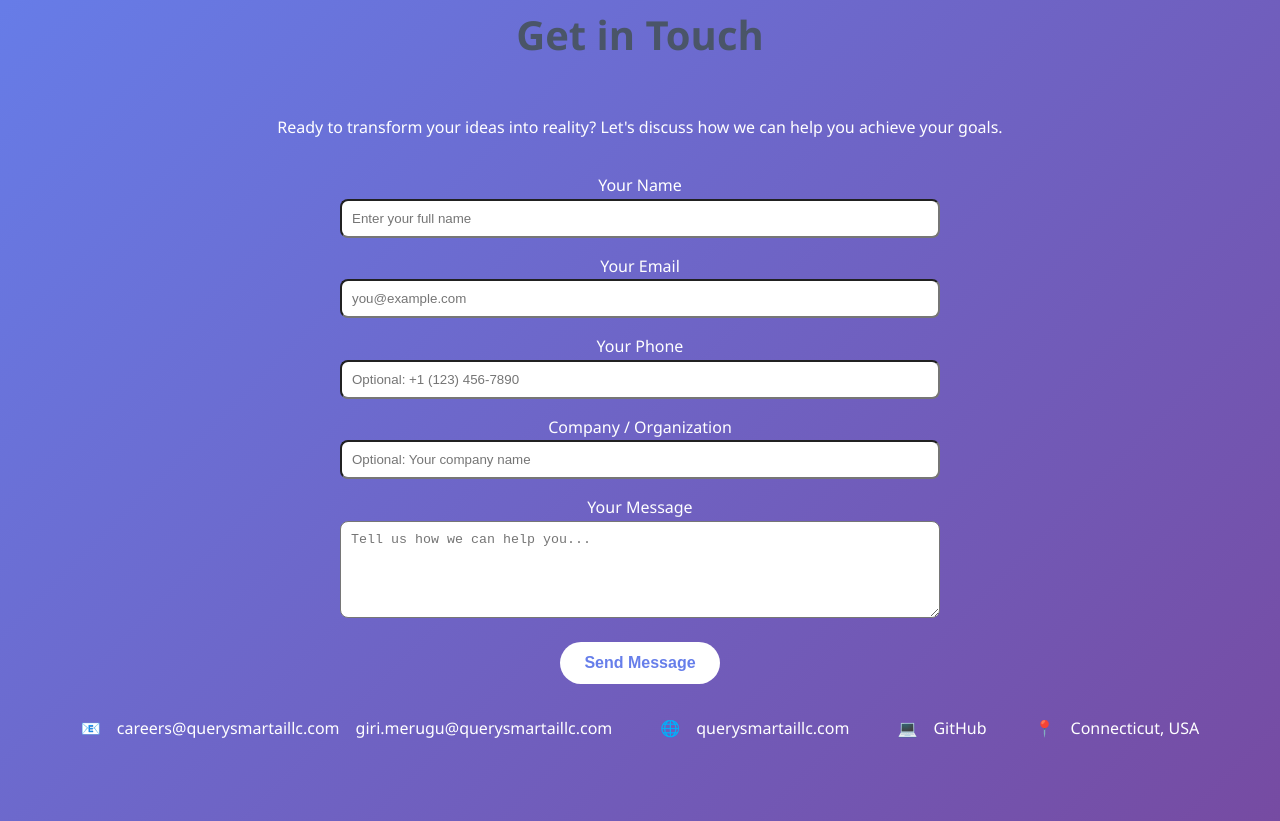
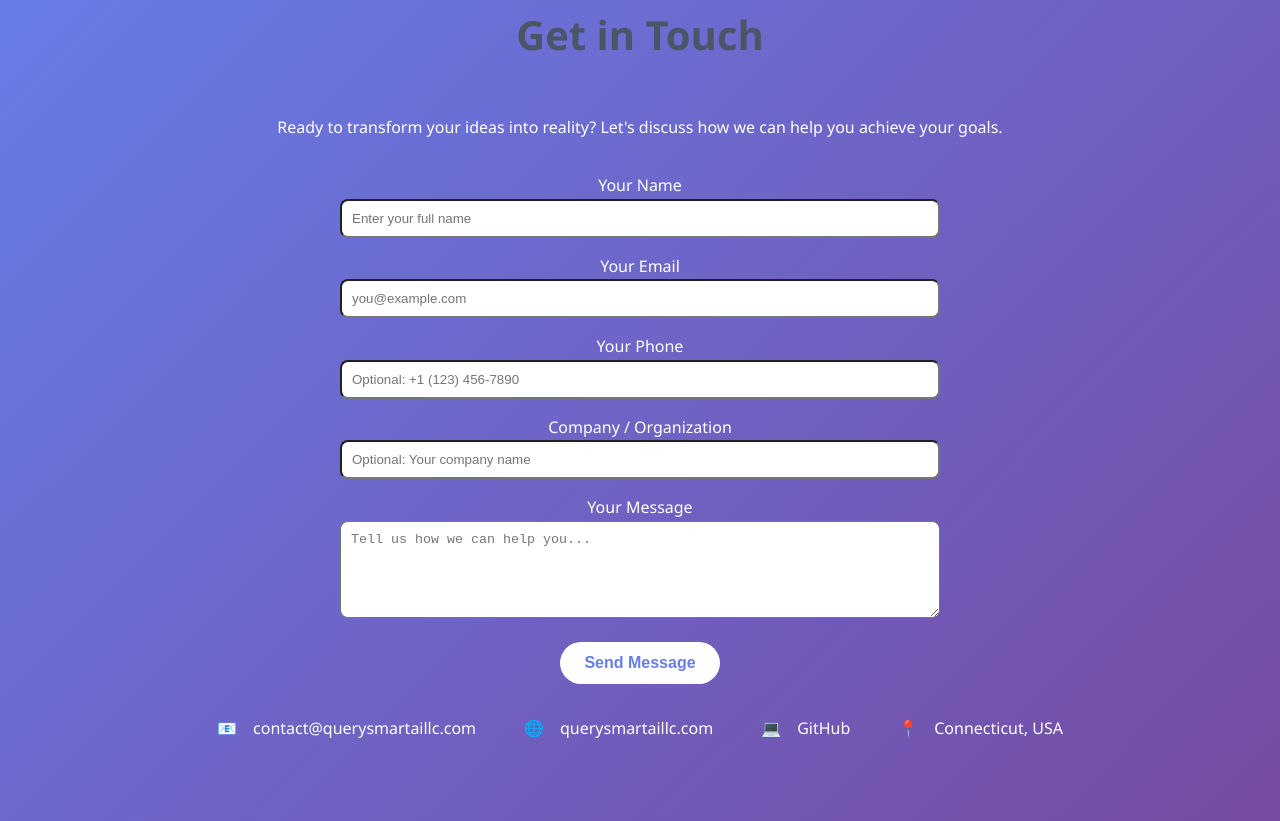
Before and after one commit to Girim9912/querysmartaillc, a plain HTML site: page index.html in a window 1280 px wide. Shown: the part 6153-6974 px from the top of the page. Drawn offline with Linux system fonts and the light colour scheme.

Commit message:
"Email_Integration_09172025_1751_EST_Elm"

```diff
--- a/index.html
+++ b/index.html
@@ -832,8 +832,7 @@
             <div class="contact-info">
                 <div class="contact-item">
                     <span>📧</span>
-                    <a href="mailto:careers@querysmartaillc.com">careers@querysmartaillc.com</a>
-                    <a href="mailto:giri.merugu@querysmartaillc.com">giri.merugu@querysmartaillc.com</a>
+                    <a href="mailto:contact@querysmartaillc.com">contact@querysmartaillc.com</a>
                 </div>
                 <div class="contact-item">
                     <span>🌐</span>
```
